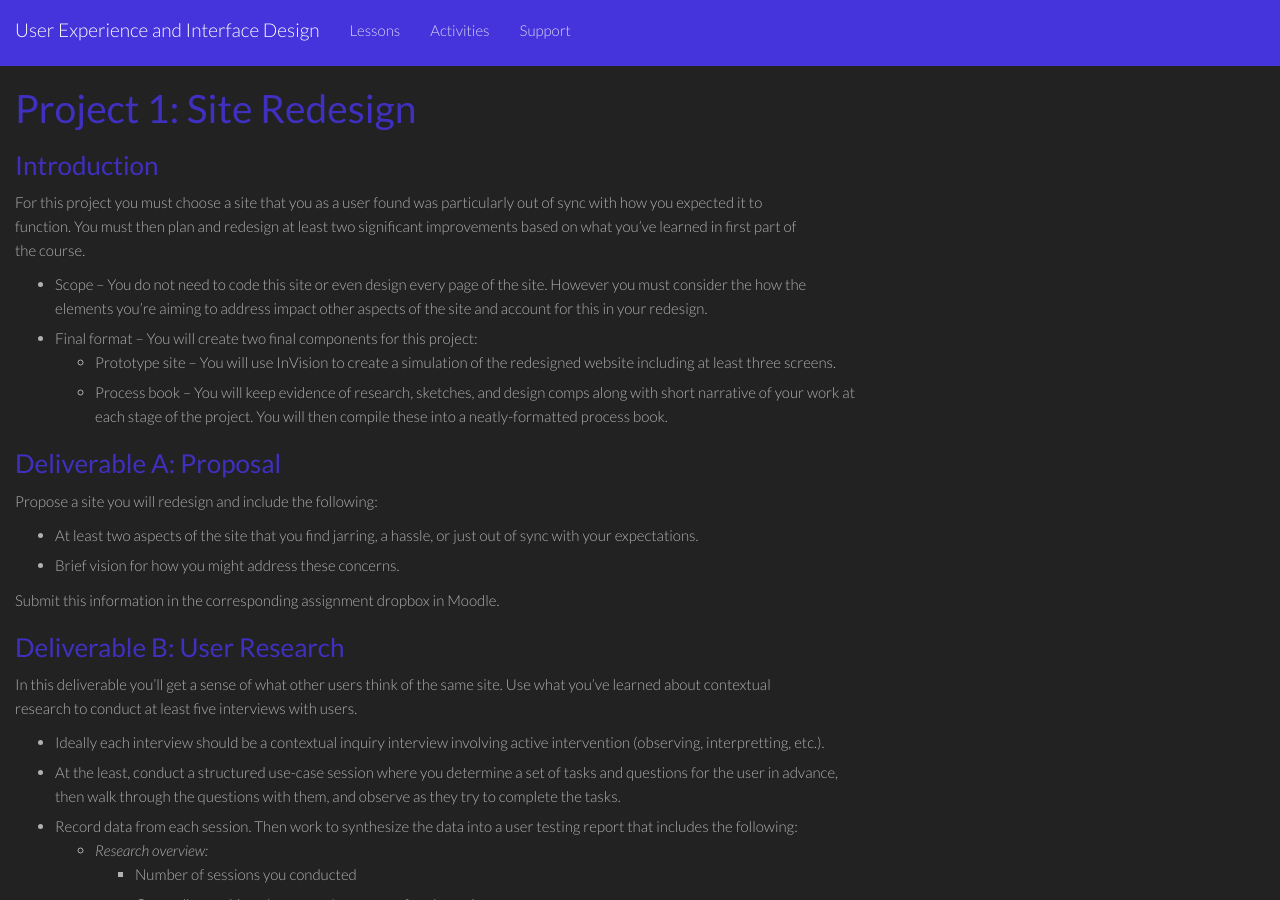
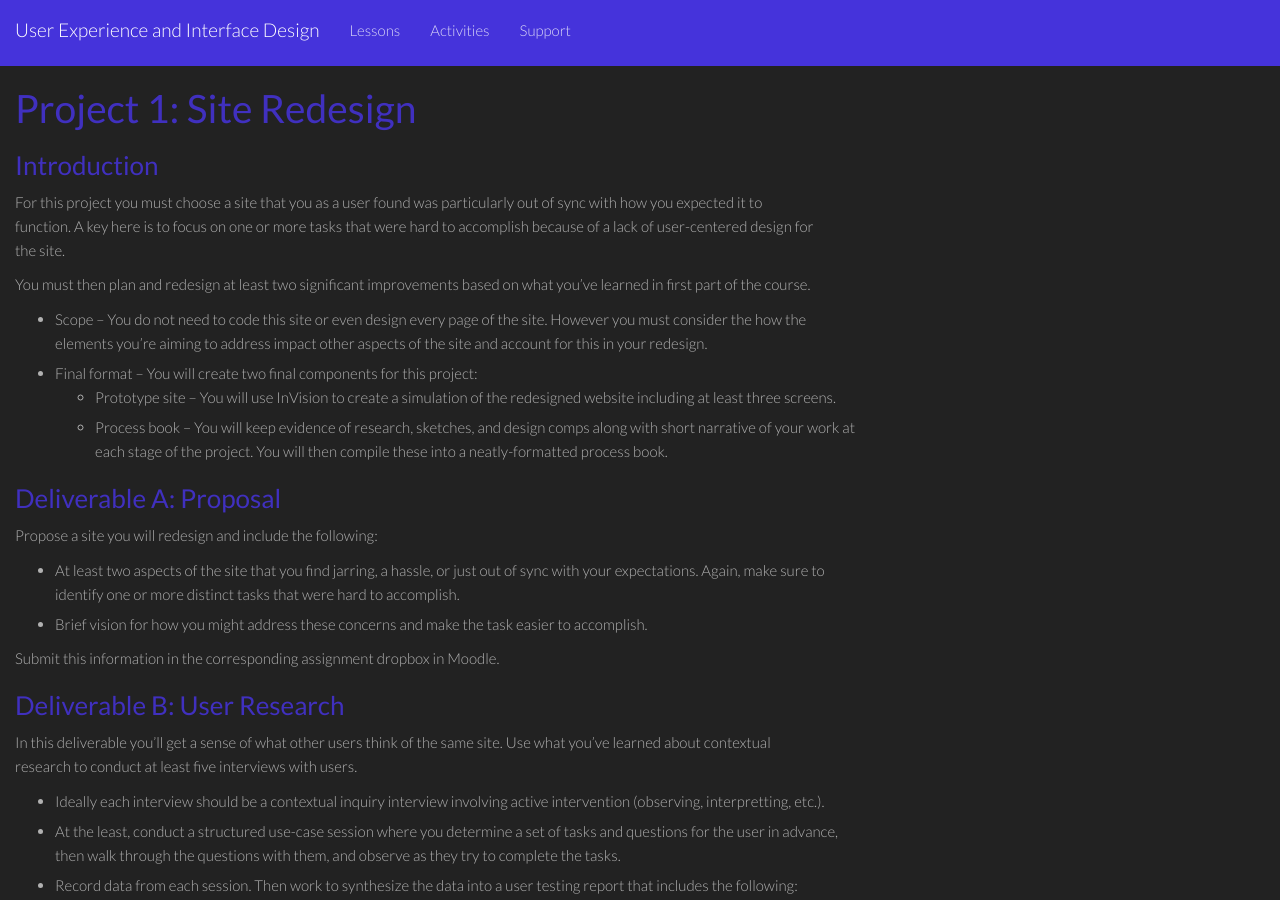
Before and after one commit to philschanely/course-ux, a Jekyll site: the page built from _activities/pr01.md, in a window 1280 px wide and 900 px high. Built offline with Jekyll 4.4.1, drawn with Linux system fonts in a browser that asks for light colours.

Commit message:
Update PD1A instructions

```diff
--- a/_activities/pr01.md
+++ b/_activities/pr01.md
@@ -4,7 +4,8 @@ title:  "Project 1: Site Redesign"
 ---
 ### Introduction
 
-For this project you must choose a site that you as a user found was particularly out of sync with how you expected it to function.
+For this project you must choose a site that you as a user found was particularly out of sync with how you expected it to function. A key here is to focus on one or more tasks that were hard to accomplish because of a lack of user-centered design for the site.
+
 You must then plan and redesign at least two significant improvements based on what you've learned in first part of the course.
 
 * Scope --
@@ -22,8 +23,8 @@ You must then plan and redesign at least two significant improvements based on w
 
 Propose a site you will redesign and include the following:
 
-* At least two aspects of the site that you find jarring, a hassle, or just out of sync with your expectations.
-* Brief vision for how you might address these concerns.
+* At least two aspects of the site that you find jarring, a hassle, or just out of sync with your expectations. Again, make sure to identify one or more distinct tasks that were hard to accomplish.
+* Brief vision for how you might address these concerns and make the task easier to accomplish.
 
 Submit this information in the corresponding assignment dropbox in Moodle.
 
```
